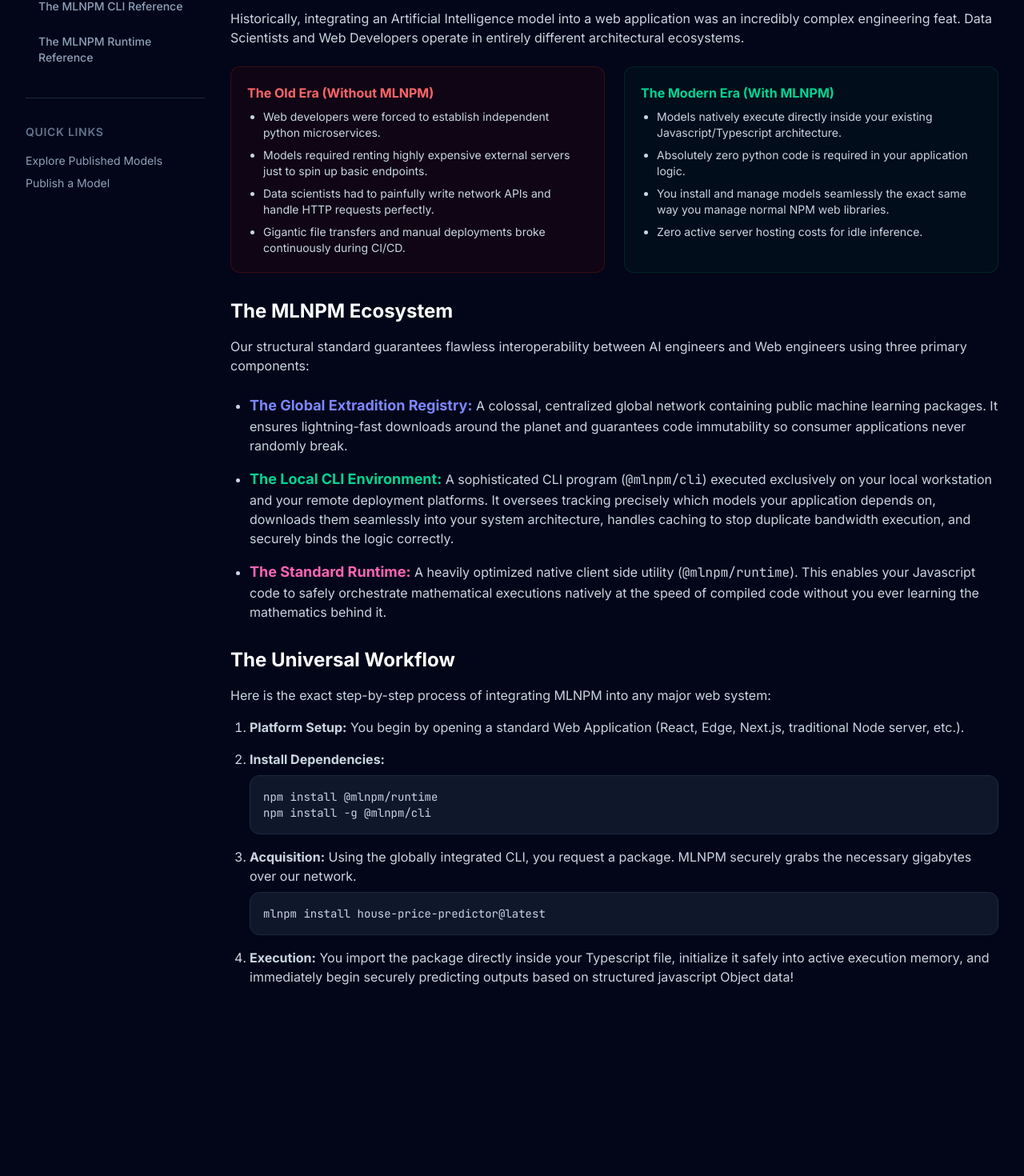
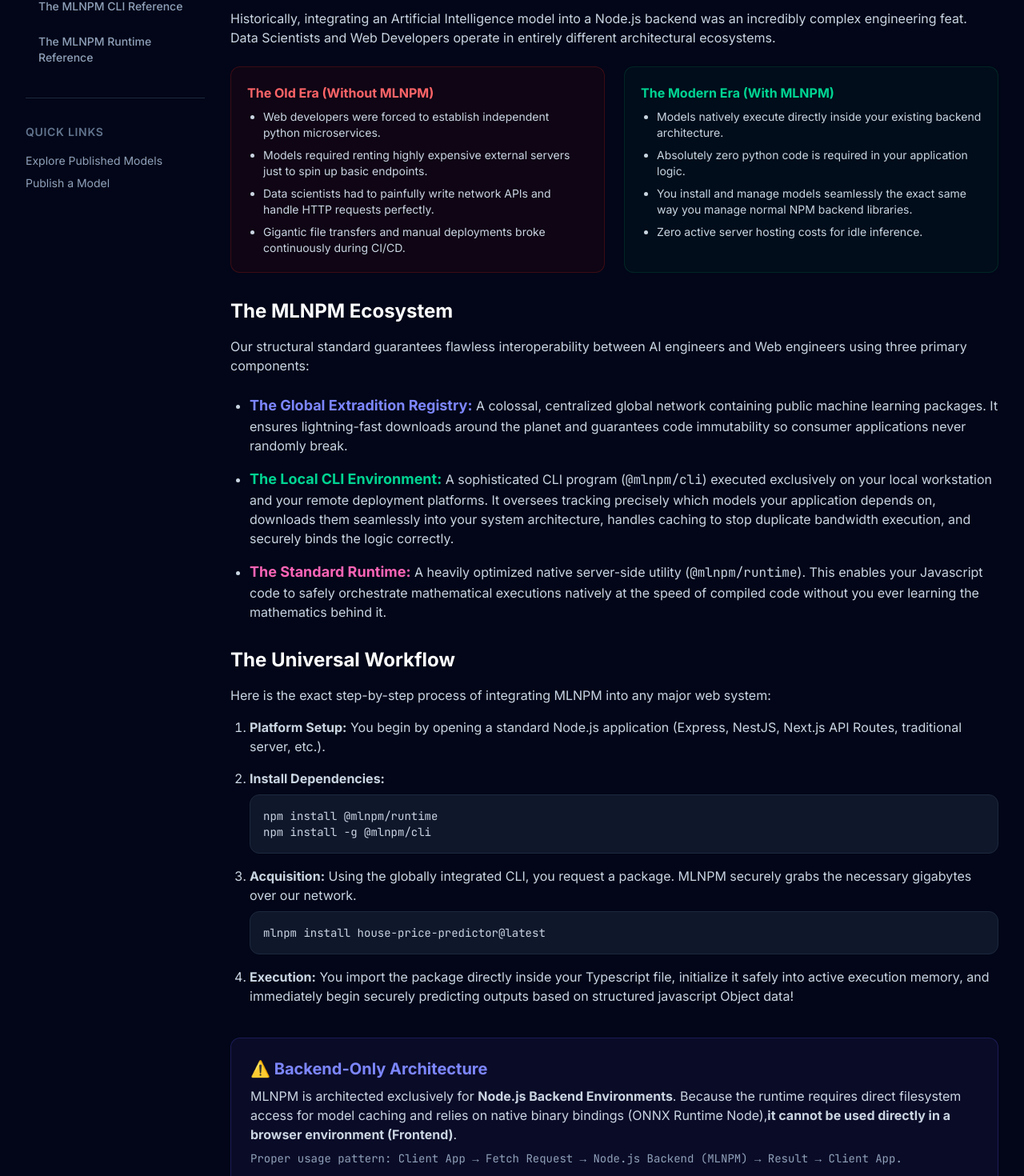
Before and after one commit to neeldesai1085/mlnpm, a React (Vite) app in the folder app/frontend/: page /docs in a window 1280 px wide. Shown: the part 279-1749 px from the top of the page at 80% size. Before the commit the page ends 1544 px from the top, so only its background shows below. Built offline with nearby package versions, Linux system fonts and the light colour scheme; no server answers.

Commit message:
Added documentation content to mention the pure backend architecture of the models in mlnpm

```diff
--- a/app/frontend/src/pages/Docs.tsx
+++ b/app/frontend/src/pages/Docs.tsx
@@ -85,7 +85,7 @@
             <h2 className="text-2xl font-bold text-white mt-8 mb-4">Why does MLNPM exist?</h2>
 
             <p>
-                Historically, integrating an Artificial Intelligence model into a web application was an incredibly complex engineering feat.
+                Historically, integrating an Artificial Intelligence model into a Node.js backend was an incredibly complex engineering feat.
                 Data Scientists and Web Developers operate in entirely different architectural ecosystems.
             </p>
 
@@ -102,9 +102,9 @@
                 <div className="bg-emerald-950/20 border border-emerald-900/40 rounded-xl p-5">
                     <h3 className="text-emerald-400 font-bold mb-2">The Modern Era (With MLNPM)</h3>
                     <ul className="list-disc pl-5 space-y-2 text-sm">
-                        <li>Models natively execute directly inside your existing Javascript/Typescript architecture.</li>
+                        <li>Models natively execute directly inside your existing backend architecture.</li>
                         <li>Absolutely zero python code is required in your application logic.</li>
-                        <li>You install and manage models seamlessly the exact same way you manage normal NPM web libraries.</li>
+                        <li>You install and manage models seamlessly the exact same way you manage normal NPM backend libraries.</li>
                         <li>Zero active server hosting costs for idle inference.</li>
                     </ul>
                 </div>
@@ -122,7 +122,7 @@
                     <strong className="text-emerald-400 text-lg">The Local CLI Environment:</strong> A sophisticated CLI program (<code>@mlnpm/cli</code>) executed exclusively on your local workstation and your remote deployment platforms. It oversees tracking precisely which models your application depends on, downloads them seamlessly into your system architecture, handles caching to stop duplicate bandwidth execution, and securely binds the logic correctly.
                 </li>
                 <li>
-                    <strong className="text-pink-400 text-lg">The Standard Runtime:</strong> A heavily optimized native client side utility (<code>@mlnpm/runtime</code>). This enables your Javascript code to safely orchestrate mathematical executions natively at the speed of compiled code without you ever learning the mathematics behind it.
+                    <strong className="text-pink-400 text-lg">The Standard Runtime:</strong> A heavily optimized native server-side utility (<code>@mlnpm/runtime</code>). This enables your Javascript code to safely orchestrate mathematical executions natively at the speed of compiled code without you ever learning the mathematics behind it.
                 </li>
             </ul>
 
@@ -131,7 +131,7 @@
 
             <ol className="list-decimal pl-6 space-y-4 text-slate-300">
                 <li>
-                    <strong>Platform Setup:</strong> You begin by opening a standard Web Application (React, Edge, Next.js, traditional Node server, etc.).
+                    <strong>Platform Setup:</strong> You begin by opening a standard Node.js application (Express, NestJS, Next.js API Routes, traditional server, etc.).
                 </li>
                 <li>
                     <strong>Install Dependencies:</strong>
@@ -146,6 +146,17 @@
                     <strong>Execution:</strong> You import the package directly inside your Typescript file, initialize it safely into active execution memory, and immediately begin securely predicting outputs based on structured javascript Object data!
                 </li>
             </ol>
+            <div className="bg-indigo-950/30 border border-indigo-900/50 rounded-xl p-6 mt-10">
+                <h3 className="text-xl font-bold text-indigo-400 mb-2">⚠️ Backend-Only Architecture</h3>
+                <p className="text-slate-300">
+                    MLNPM is architected exclusively for <strong>Node.js Backend Environments</strong>. Because the runtime requires
+                    direct filesystem access for model caching and relies on native binary bindings (ONNX Runtime Node),
+                    <strong>it cannot be used directly in a browser environment (Frontend)</strong>.
+                </p>
+                <p className="text-slate-400 text-sm mt-2 font-mono">
+                    Proper usage pattern: Client App → Fetch Request → Node.js Backend (MLNPM) → Result → Client App.
+                </p>
+            </div>
         </div>
     );
 }
@@ -223,7 +234,7 @@
                 <p className="text-sm mb-4">
                     If you are using <code>skl2onnx</code> to export your model, you **MUST** disable ZipMap.
                     By default, scikit-learn ONNX exporters try to output a "Map" type for probabilities, which is not supported by
-                    the MLNPM Runtime (Node.js/Web).
+                    the MLNPM Runtime (Node.js).
                 </p>
                 <p className="text-xs text-slate-400 mb-2 font-mono">❌ Error if ignored: "Non tensor type is temporarily not supported"</p>
                 <div className="bg-black/40 p-4 rounded-lg">
@@ -704,7 +715,7 @@
         <div className="space-y-6 text-slate-300">
             <h1 className="text-3xl font-extrabold text-white mb-4">The Standard Runtime Engine</h1>
             <p>
-                The global CLI fetches the massive bytes locally, however, the <strong>Standard Runtime Engine</strong> (<code>@mlnpm/runtime</code>) is strictly the library that mathematical executes and orchestrates them perfectly inside your structural web applications dynamically.
+                The global CLI fetches the massive bytes locally, however, the <strong>Standard Runtime Engine</strong> (<code>@mlnpm/runtime</code>) is strictly the library that mathematical executes and orchestrates them perfectly inside your structural backend applications dynamically.
                 It completely isolates the highly-complex internal execution pipelines natively and securely exposes an elegant structural standard to your Javascript ecosystem seamlessly.
             </p>
 
@@ -717,7 +728,7 @@
 // A standard Next.js / Express Route API handler:
 export async function POST(req, res) {
     try {
-        // Retrieve standard analytical data seamlessly from your global frontend
+        // Retrieve standard analytical data seamlessly from your incoming client request
         const { current_balance, age, active_member } = req.body;
 
         // Ensure the mathematical execution bytes cleanly synchronize deeply into active physical server RAM.
@@ -749,6 +760,31 @@
                     <li>If it determines the model is fundamentally completely missing dynamically, it triggers an emergency acquisition precisely mimicking the central network securely.</li>
                     <li>If the model securely exists inside your local physical cache seamlessly, it instantly mounts those massive exact files directly into strict execution memory universally without ever requesting external network bytes dynamically!</li>
                 </ul>
+            </div>
+            <div className="bg-slate-900 border border-slate-700 rounded-xl p-6 mt-10">
+                <h3 className="text-xl font-bold text-white mb-4">Deployment & Production Strategy</h3>
+                <p className="mb-4 text-slate-300">
+                    MLNPM is safe for production deployment across all major cloud providers and containerized environments.
+                    However, because it uses native binaries, you should follow these backend-specific requirements:
+                </p>
+                <div className="space-y-4">
+                    <div className="bg-black/40 p-4 rounded-lg border border-slate-800">
+                        <strong className="text-indigo-400 block mb-1">Native Dependencies</strong>
+                        <p className="text-xs text-slate-400">
+                            The <code>onnxruntime-node</code> dependency requires native build tools during installation on Linux
+                            (e.g., <code>build-essential</code> and <code>python3</code>). Standard Node.js Docker images usually
+                            include these or provide compatible binaries.
+                        </p>
+                    </div>
+                    <div className="bg-black/40 p-4 rounded-lg border border-slate-800">
+                        <strong className="text-emerald-400 block mb-1">Filesystem Permissions</strong>
+                        <p className="text-xs text-slate-400">
+                            MLNPM caches models in the user's home directory (<code>~/.mlnpm/cache</code>). Your execution
+                            environment (Docker user, Service account) must have write permissions to this path to download models
+                            on the first run or during <code>postinstall</code>.
+                        </p>
+                    </div>
+                </div>
             </div>
 
             <h2 className="text-2xl font-bold text-white mt-12 mb-4">Handling Streaming Outputs Structure</h2>
```
